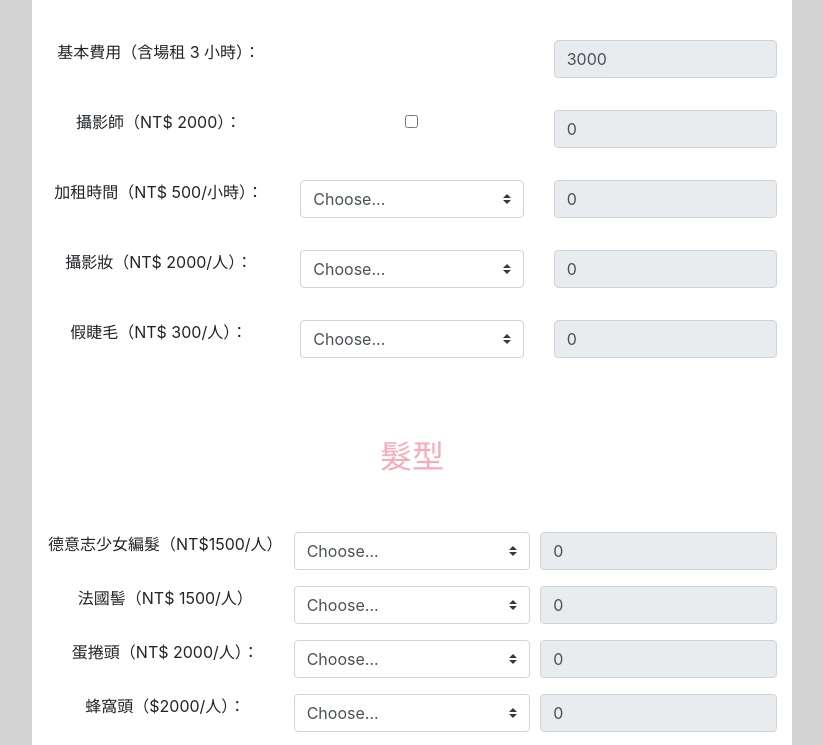
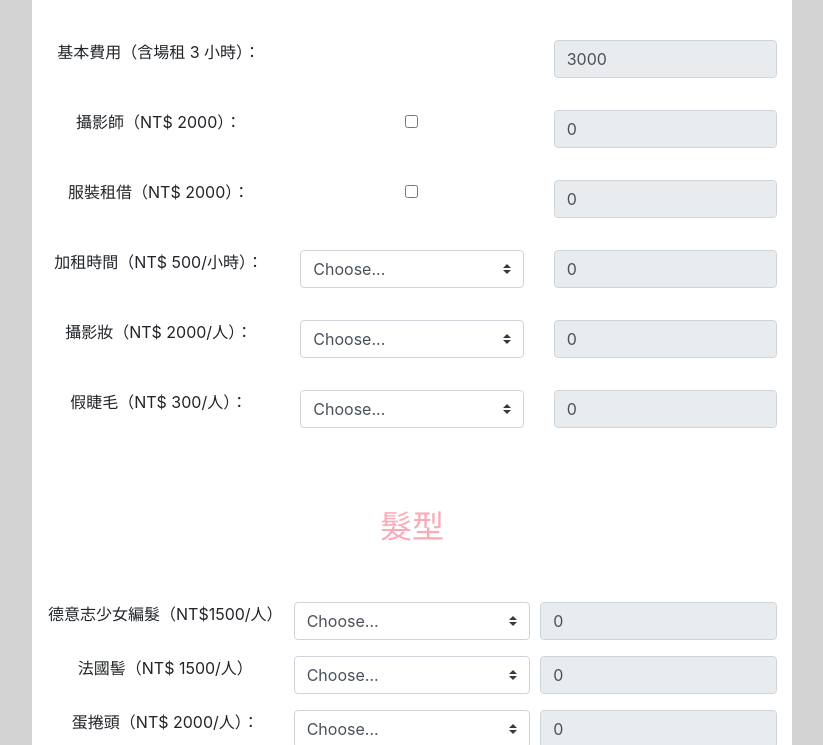
Before and after one commit to jedi0605/KissTellOrder, a website: page index.html in a window 1280 px wide. Shown: the part 575-1320 px from the top of the page, without its empty margins (228-1051 px from the left). Drawn offline with nearby package versions, Linux system fonts and the light colour scheme.

Commit message:
add rent clothing

```diff
--- a/index.html
+++ b/index.html
@@ -212,7 +212,7 @@
                     <label class="control-label">姓名：</label>
                   </div>
                   <div class="col-md-6">
-                    <input type="text" class="form-control" id="name" name="name" placeholder="王小明" required="required">
+                    <input type="text" class="form-control" id="name" name="name" placeholder="姓名" required="required">
                   </div>
                 </div>
 
@@ -259,6 +259,18 @@
                   </div>
                   <div class="form-group col-md-4">
                     <input class="form-control" id="photoOutput" type="text" value="0" readonly name="photographer_fee">
+                  </div>
+                </div>
+
+                <div class="form-group row">
+                  <div class="form-group col-md-4">
+                    <label for="rentClothInput">服裝租借（NT$ 2000）：</label>
+                  </div>
+                  <div class="form-group col-md-4">
+                    <input class="" id="rentClothInput" type="checkbox" onclick="calRentCloth() ">
+                  </div>
+                  <div class="form-group col-md-4">
+                    <input class="form-control" id="rentOutput" type="text" value="0" readonly name="rentCloth_fee">
                   </div>
                 </div>
 
@@ -542,7 +554,7 @@
 
                 <div class="form-row ">
                   <div class="form-group col-md-4">
-                    <label>攝影妝 + 髮型折扣：</label>
+                    <label>攝影妝 + 髮型折扣 <br>(試營運期間限定）：</br></label>
                   </div>
                   <div class="form-group col-md-4">
                   </div>
@@ -605,6 +617,7 @@
   <script>
     var basicFee = basicOutput.value;
     var photoFee = 0;
+    var rentClothFee=0;
     var addTimeFee = 0;
     var makeUpFee = 0;
     var eyelashesFee = 0;
@@ -637,6 +650,19 @@
       calPrice();
     }
     photoOutput.value = photoFee;
+
+function calRentCloth() {
+      if (rentClothInput.checked == true) {
+        var rentClothFee = 2000;
+        rentOutput.value = 2000;
+      }
+      else {
+        var rentClothFee = 0;
+        rentOutput.value = 0;
+      }
+      calPrice();
+    }
+    rentOutput.value = photoFee;
 
     function calAddTime() {
       addTimeDisp.value = addTimeInput.value + ' 小時';
@@ -742,6 +768,7 @@
     function calPrice() {
       var basicFee = basicOutput.value;
       var photoFee = photoOutput.value;
+      var rentFee = rentOutput.value;
       var addTimeFee = addTimeOutput.value;
       var makeUpFee = makeUpOutput.value;
       var eyelashesFee = eyelashesOutput.value;
@@ -759,7 +786,7 @@
       var totalFee = 0;
 
       var preDiscount =
-        Number(basicFee) + Number(photoFee) + Number(addTimeFee) + Number(makeUpFee) + Number(eyelashesFee) + Number(hair1Fee) + Number(hair2Fee) + Number(hair3Fee) + Number(hair4Fee) + Number(hair5Fee) + Number(hair6Fee) + Number(hair7Fee) + Number(hair8Fee) + Number(hairGentFee);
+        Number(basicFee) + Number(photoFee) + Number(rentFee)+ Number(addTimeFee) + Number(makeUpFee) + Number(eyelashesFee) + Number(hair1Fee) + Number(hair2Fee) + Number(hair3Fee) + Number(hair4Fee) + Number(hair5Fee) + Number(hair6Fee) + Number(hair7Fee) + Number(hair8Fee) + Number(hairGentFee);
 
       preDiscountOutput.value = 'NT$ ' + preDiscount;
 
```
